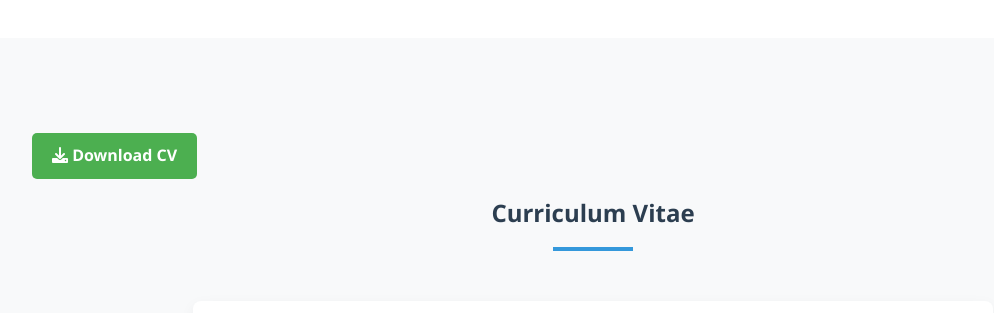
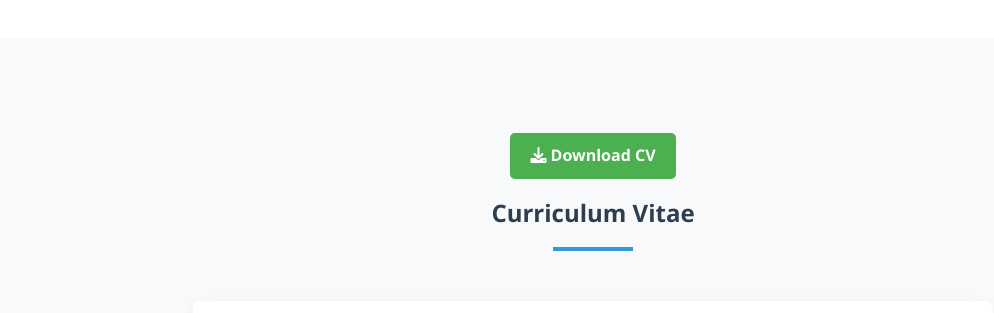
Before and after one commit to TJ-dot-1/portfolio, a plain HTML site: page index.html in a window 1280 px wide. Shown: the part 2540-2853 px from the top of the page, without its empty margins (47-1041 px from the left). Drawn offline with Linux system fonts and the light colour scheme.

Commit message:
index.html

```diff
--- a/index.html
+++ b/index.html
@@ -391,6 +391,8 @@
         }
         .download-cv {
     margin: 15px 0;
+    text-align: center;
+    width: 100%;
 }
 
 .download-btn {
```
